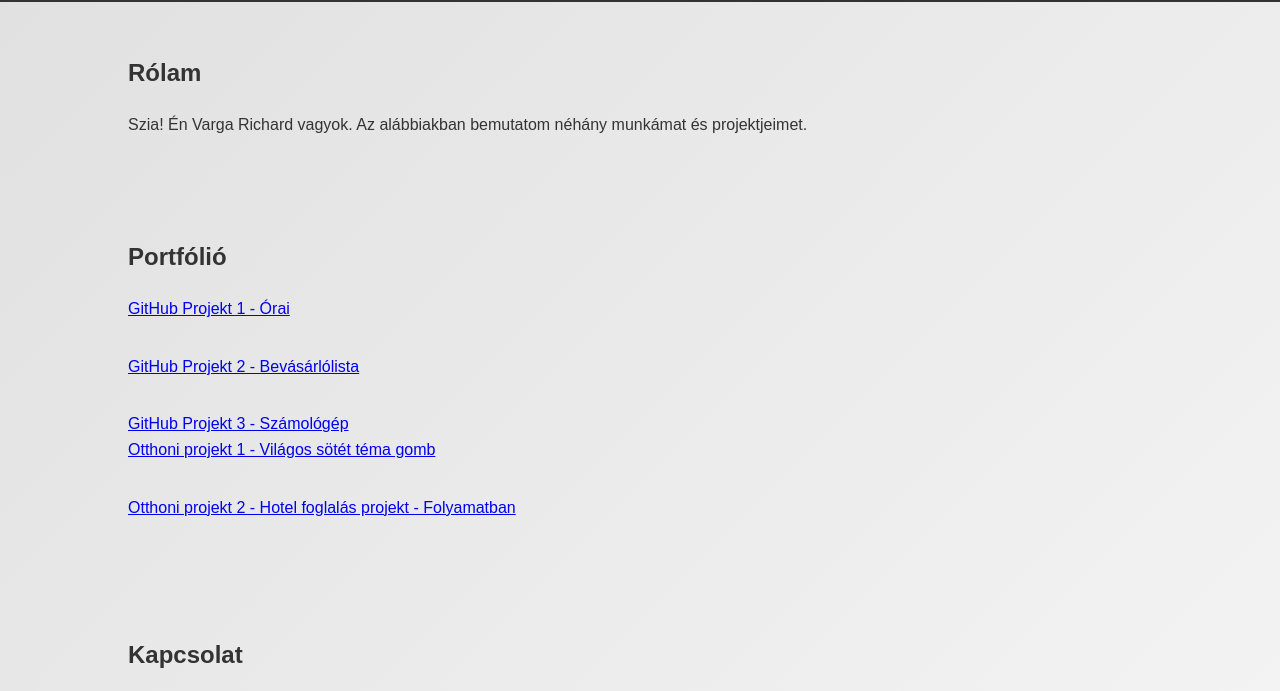
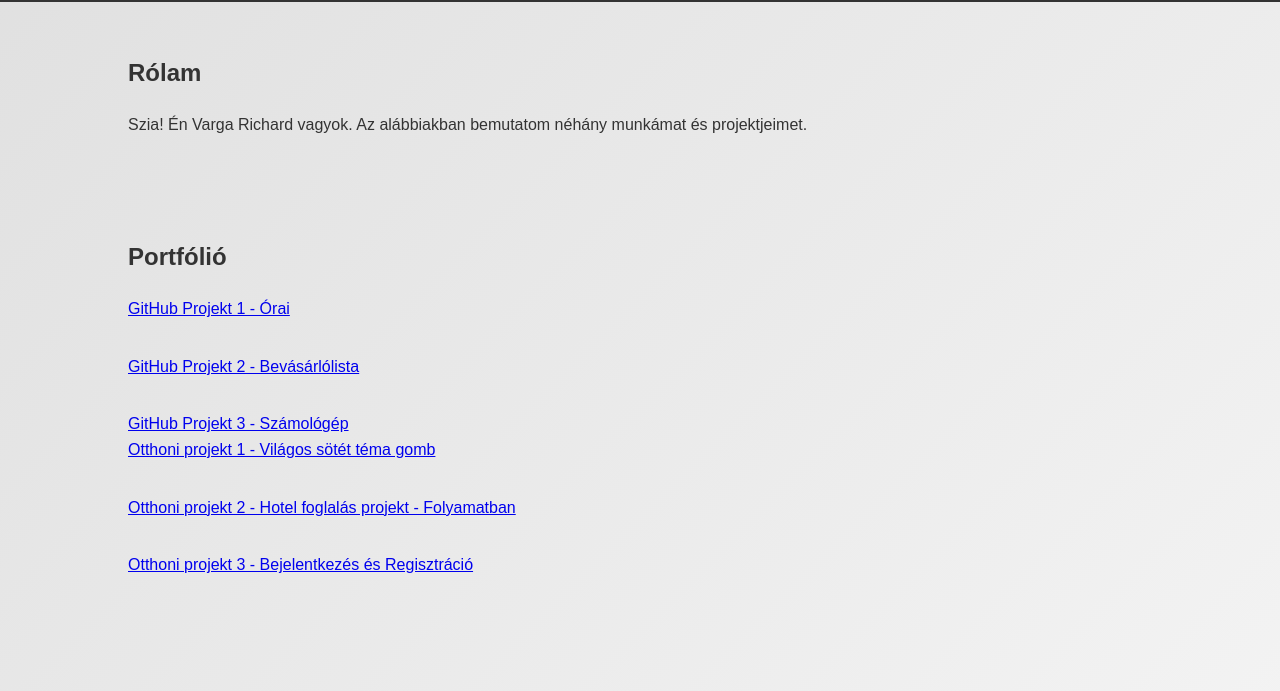
Before and after one commit to RichardVarga20/Portfolio, a plain HTML site: page index.html in a window 1280 px wide. Shown: the part 81-772 px from the top of the page. Drawn offline with Linux system fonts and the light colour scheme.

Commit message:
index.html

```diff
--- a/index.html
+++ b/index.html
@@ -47,6 +47,9 @@
             <div class="portfolio-item">
                     <a href="https://richardvarga20.github.io/hotel/" target="_blank">Otthoni projekt 2 - Hotel foglalás projekt - Folyamatban</a>
             </div>
+            <div class="portfolio-item">
+                <a href="https://richardvarga20.github.io/bejelentkezesesregisztracio/" target="_blank">Otthoni projekt 3 - Bejelentkezés és Regisztráció</a>
+            </div>
     </section>
 
     <section id="contact">
```
